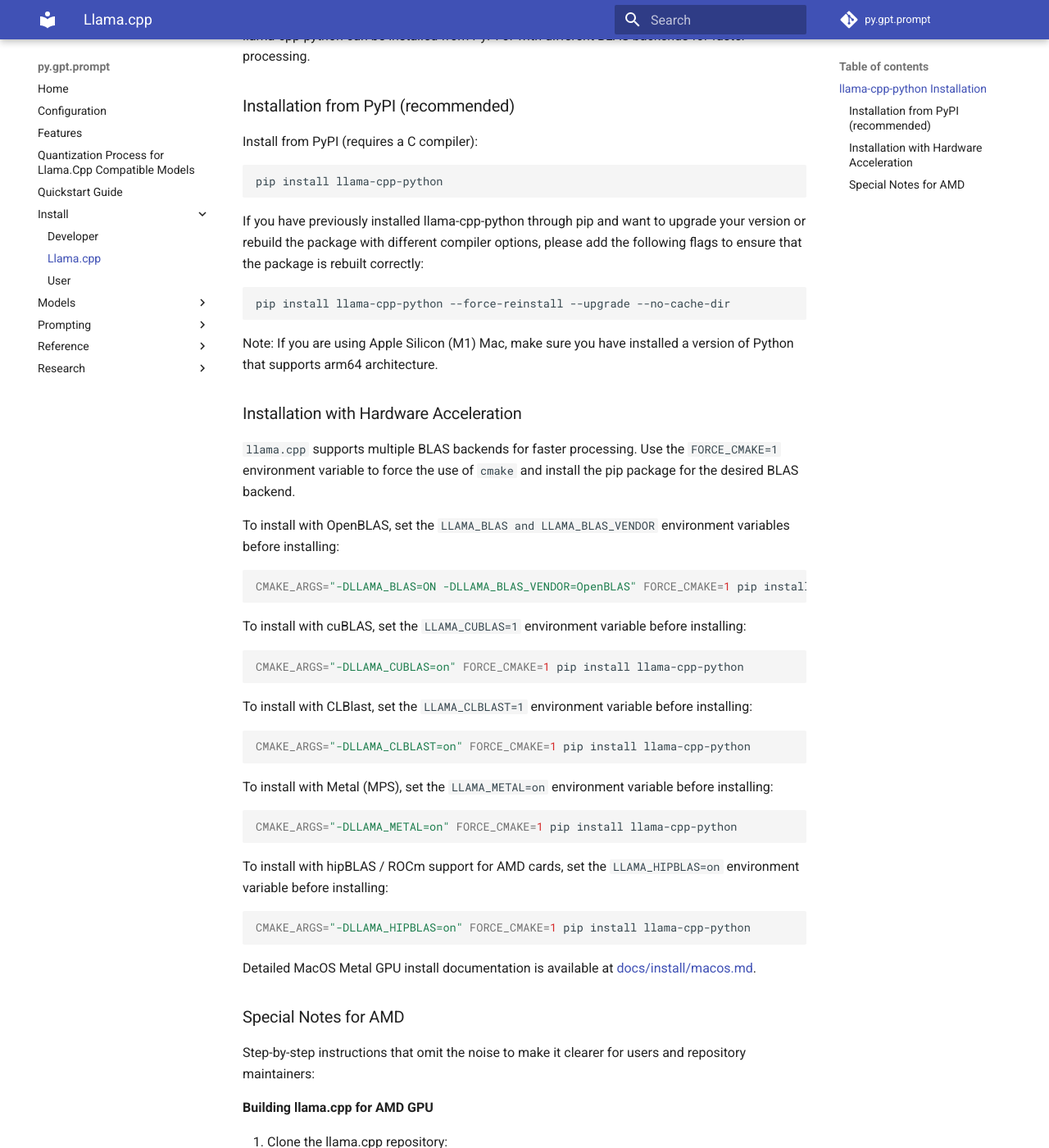
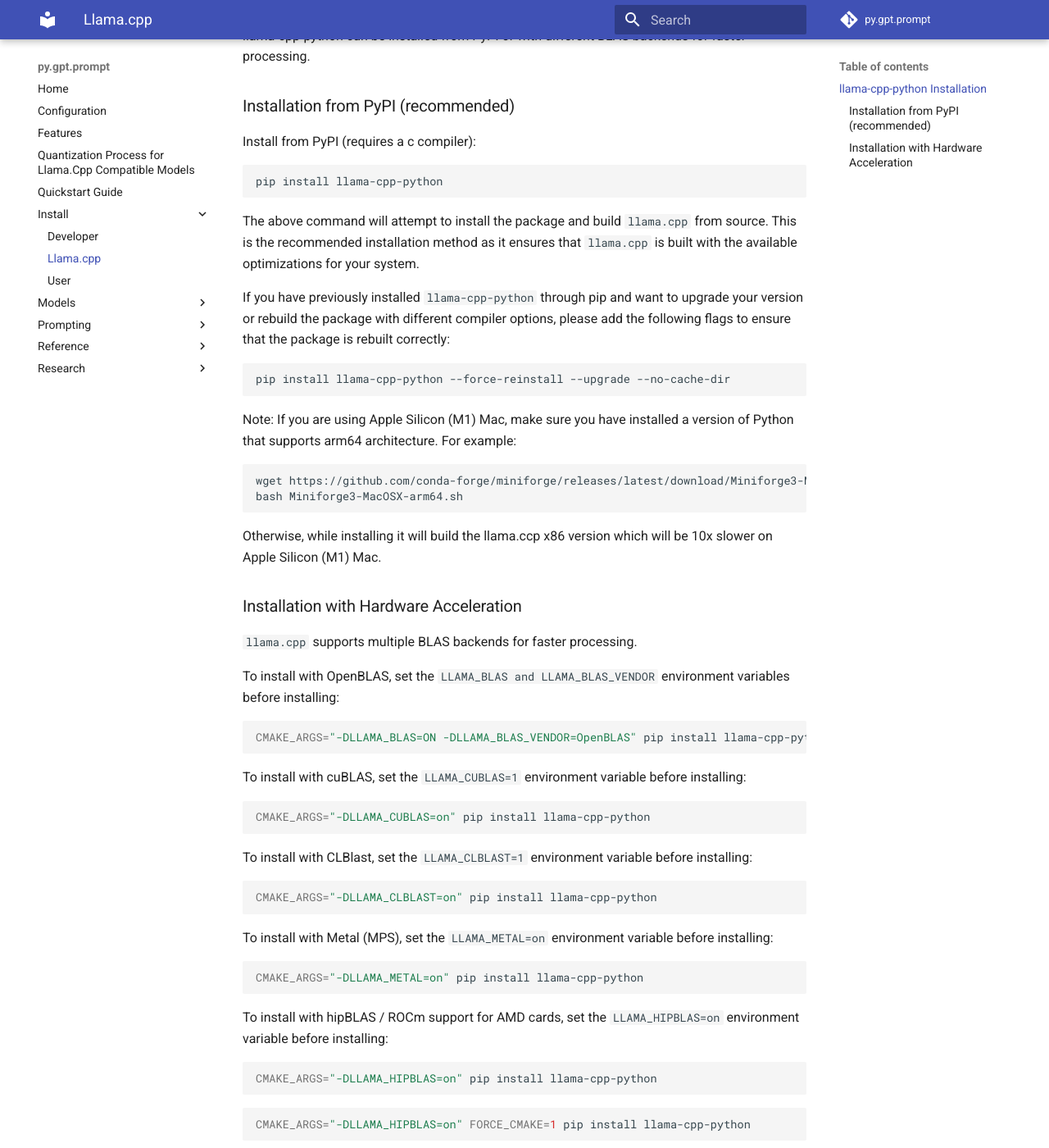
Before and after one commit to teleprint-me/py.gpt.prompt, an MkDocs documentation site: the page built from docs/install/llama.cpp.md, in a window 1280 px wide and 1400 px high, scrolled down 200 px. Shown: the whole window at 82% size. Built offline with MkDocs 1.6.1 and Material for MkDocs 9.7.7, drawn with Linux system fonts in a browser that asks for light colours; comment, search, counter and statistics services are not loaded.

Commit message:
docs: Update Installation Instructions
- Improved clarity in installation instructions for `llama-cpp-python`.
- Provided additional instructions for Apple Silicon (M1) Mac users.
- Removed unnecessary use of `FORCE_CMAKE` in installation commands.
- Added guidance for users with AMD GPUs and ROCm support.
- Updated formatting and structure for better readability.

This commit enhances the documentation for installing `llama-cpp-python`, making it more user-friendly for a wider range of users, including those with AMD GPUs and Apple Silicon (M1) Mac systems.

````diff
--- a/docs/install/llama.cpp.md
+++ b/docs/install/llama.cpp.md
@@ -5,13 +5,17 @@
 
 ### Installation from PyPI (recommended)
 
-Install from PyPI (requires a C compiler):
+Install from PyPI (requires a c compiler):
 
 ```bash
 pip install llama-cpp-python
 ```
 
-If you have previously installed llama-cpp-python through pip and want to
+The above command will attempt to install the package and build `llama.cpp` from
+source. This is the recommended installation method as it ensures that
+`llama.cpp` is built with the available optimizations for your system.
+
+If you have previously installed `llama-cpp-python` through pip and want to
 upgrade your version or rebuild the package with different compiler options,
 please add the following flags to ensure that the package is rebuilt correctly:
 
@@ -20,56 +24,61 @@
 ```
 
 Note: If you are using Apple Silicon (M1) Mac, make sure you have installed a
-version of Python that supports arm64 architecture.
+version of Python that supports arm64 architecture. For example:
+
+```
+wget https://github.com/conda-forge/miniforge/releases/latest/download/Miniforge3-MacOSX-arm64.sh
+bash Miniforge3-MacOSX-arm64.sh
+```
+
+Otherwise, while installing it will build the llama.ccp x86 version which will
+be 10x slower on Apple Silicon (M1) Mac.
 
 ### Installation with Hardware Acceleration
 
-`llama.cpp` supports multiple BLAS backends for faster processing. Use the
-`FORCE_CMAKE=1` environment variable to force the use of `cmake` and install the
-pip package for the desired BLAS backend.
+`llama.cpp` supports multiple BLAS backends for faster processing.
 
 To install with OpenBLAS, set the `LLAMA_BLAS and LLAMA_BLAS_VENDOR` environment
 variables before installing:
 
 ```bash
-CMAKE_ARGS="-DLLAMA_BLAS=ON -DLLAMA_BLAS_VENDOR=OpenBLAS" FORCE_CMAKE=1 pip install llama-cpp-python
+CMAKE_ARGS="-DLLAMA_BLAS=ON -DLLAMA_BLAS_VENDOR=OpenBLAS" pip install llama-cpp-python
 ```
 
 To install with cuBLAS, set the `LLAMA_CUBLAS=1` environment variable before
 installing:
 
 ```bash
-CMAKE_ARGS="-DLLAMA_CUBLAS=on" FORCE_CMAKE=1 pip install llama-cpp-python
+CMAKE_ARGS="-DLLAMA_CUBLAS=on" pip install llama-cpp-python
 ```
 
 To install with CLBlast, set the `LLAMA_CLBLAST=1` environment variable before
 installing:
 
 ```bash
-CMAKE_ARGS="-DLLAMA_CLBLAST=on" FORCE_CMAKE=1 pip install llama-cpp-python
+CMAKE_ARGS="-DLLAMA_CLBLAST=on" pip install llama-cpp-python
 ```
 
 To install with Metal (MPS), set the `LLAMA_METAL=on` environment variable
 before installing:
 
 ```bash
-CMAKE_ARGS="-DLLAMA_METAL=on" FORCE_CMAKE=1 pip install llama-cpp-python
+CMAKE_ARGS="-DLLAMA_METAL=on" pip install llama-cpp-python
 ```
 
 To install with hipBLAS / ROCm support for AMD cards, set the `LLAMA_HIPBLAS=on`
 environment variable before installing:
 
 ```bash
+CMAKE_ARGS="-DLLAMA_HIPBLAS=on" pip install llama-cpp-python
+```
+
+```bash
 CMAKE_ARGS="-DLLAMA_HIPBLAS=on" FORCE_CMAKE=1 pip install llama-cpp-python
 ```
 
-Detailed MacOS Metal GPU install documentation is available at
-[docs/install/macos.md](https://llama-cpp-python.readthedocs.io/en/latest/install/macos/).
-
-### Special Notes for AMD
-
-Step-by-step instructions that omit the noise to make it clearer for users and
-repository maintainers:
+To install with hipBLAS / ROCm support for AMD cards, set the `LLAMA_HIPBLAS=on`
+environment variable before installing:
 
 **Building llama.cpp for AMD GPU**
 
````
